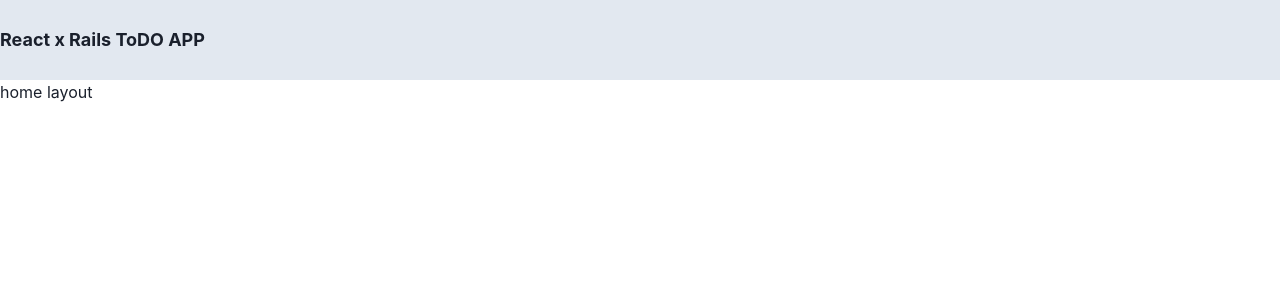
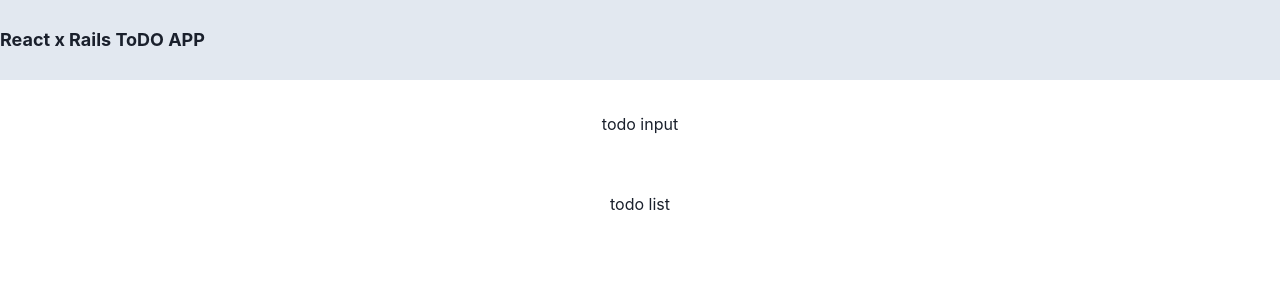
Before and after one commit to besumero628/react-rails-todo-front, a React (Create React App) app: page / in a window 1280 px wide. Shown: the top 300 px of the page. Built offline with nearby package versions, Linux system fonts and the light colour scheme.

Commit message:
[add] home layout

```diff
--- a/src/components/templates/HomeLayout.tsx
+++ b/src/components/templates/HomeLayout.tsx
@@ -1,3 +1,4 @@
+import { Box, Stack } from "@chakra-ui/react";
 import { FC, memo } from "react";
 import { Header } from "../organisms/layout/Header";
 
@@ -5,7 +6,19 @@
     return (
         <>
             <Header />
-            <p>home layout</p>
+            <Stack
+                as={Box}
+                textAlign={'center'}
+                spacing={{ base: 8, md: 14 }}
+                py={{ base: 20, md: 8 }}
+            >
+                <Box>
+                    todo input
+                </Box>
+                <Box>
+                    todo list
+                </Box>
+            </Stack>
         </>
     )
 })
```
Also changed, not shown: src/components/templates/Page404Layout.tsx (indentation only).
